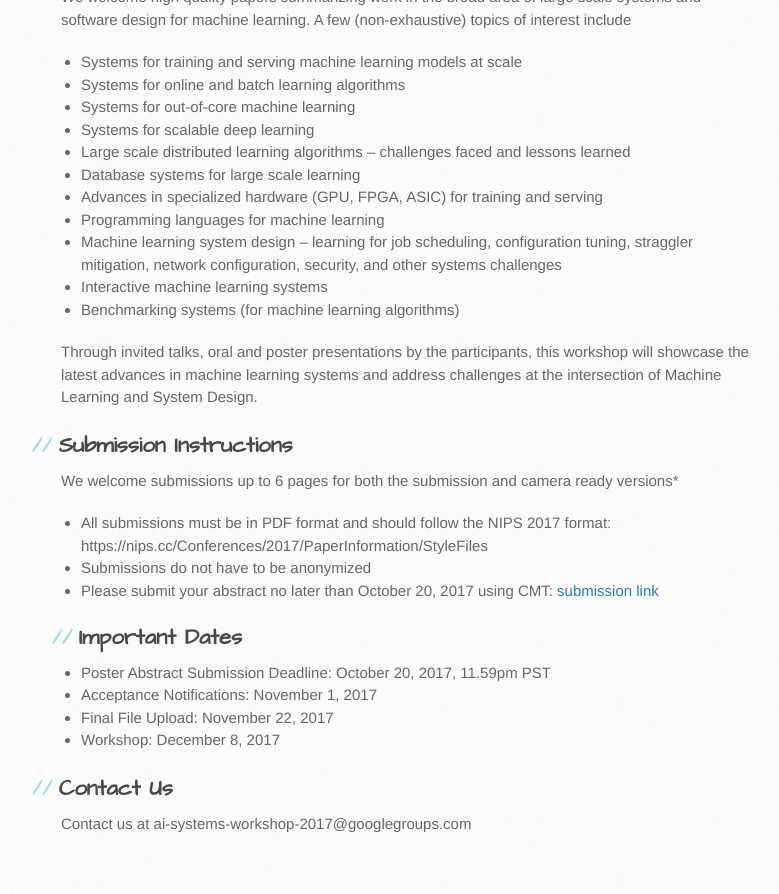
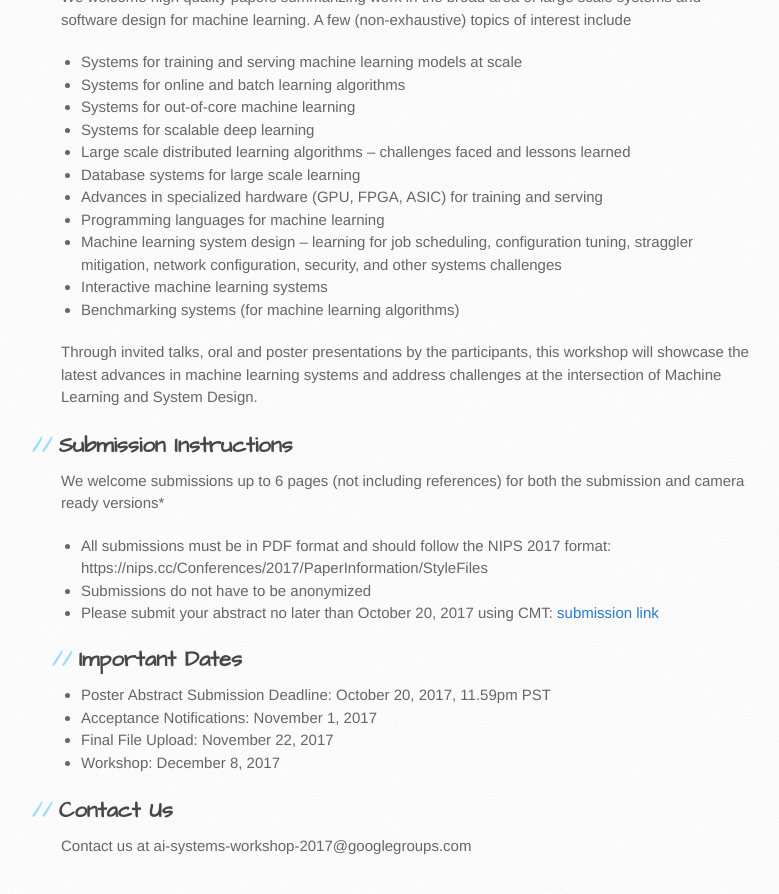
Before and after one commit to LearningSys/nips17, a Jekyll site: the page built from cfp.md, in a window 1280 px wide and 900 px high, scrolled down 776 px. Shown: the top 894 px of the window, without its empty margins (109-888 px from the left). Built offline with Jekyll 4.4.1, drawn with Linux system fonts in a browser that asks for light colours; our own code applies the rules of GitHub Pages for plain Markdown files; the repository's description, which GitHub fills in, is left out.

Commit message:
clarify 6 pages not including references

```diff
--- a/cfp.md
+++ b/cfp.md
@@ -20,7 +20,7 @@ We welcome high quality papers summarizing work in the broad area of large scale
 
 Through invited talks, oral and poster presentations by the participants, this workshop will showcase the latest advances in machine learning systems and address challenges at the intersection of Machine Learning and System Design.
 ## Submission Instructions
-We welcome submissions up to 6 pages for both the submission and camera ready versions*
+We welcome submissions up to 6 pages (not including references) for both the submission and camera ready versions*
 * All submissions must be in PDF format and should follow the NIPS 2017 format: https://nips.cc/Conferences/2017/PaperInformation/StyleFiles
 * Submissions do not have to be anonymized
 * Please submit your abstract no later than October 20, 2017 using CMT: [submission link](https://urldefense.proofpoint.com/v2/url?u=https-3A__cmt3.research.microsoft.com_MLSYS2017&d=DwIGaQ&c=5VD0RTtNlTh3ycd41b3MUw&r=jkIV1ekX5UbLBHAbbnf20g&m=etgua9_RnubL9Pqqvt1clQTBkpIIR-Vt5dTgaC6j4ms&s=dC7lpB-28jMCa3cCHP7rUptXynWKKDDxCyp-cz5--Eg&e=)
```
